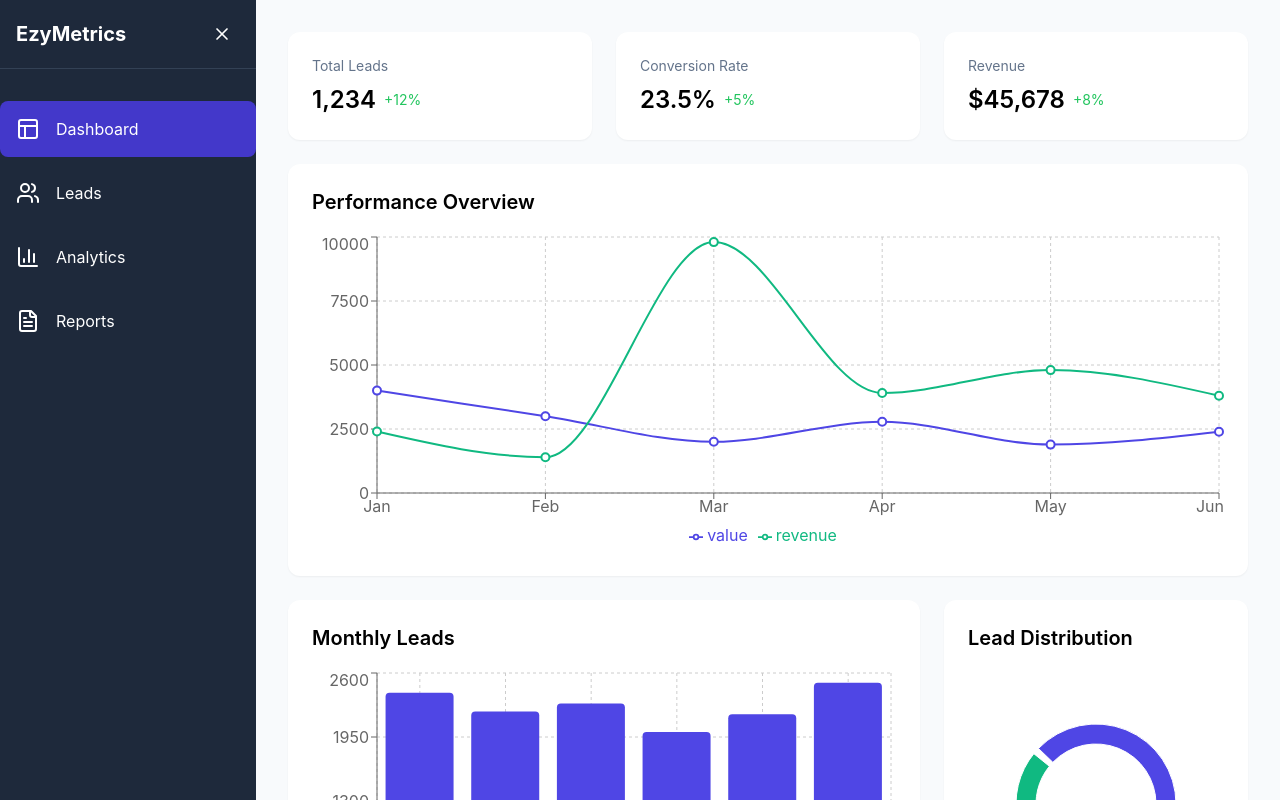
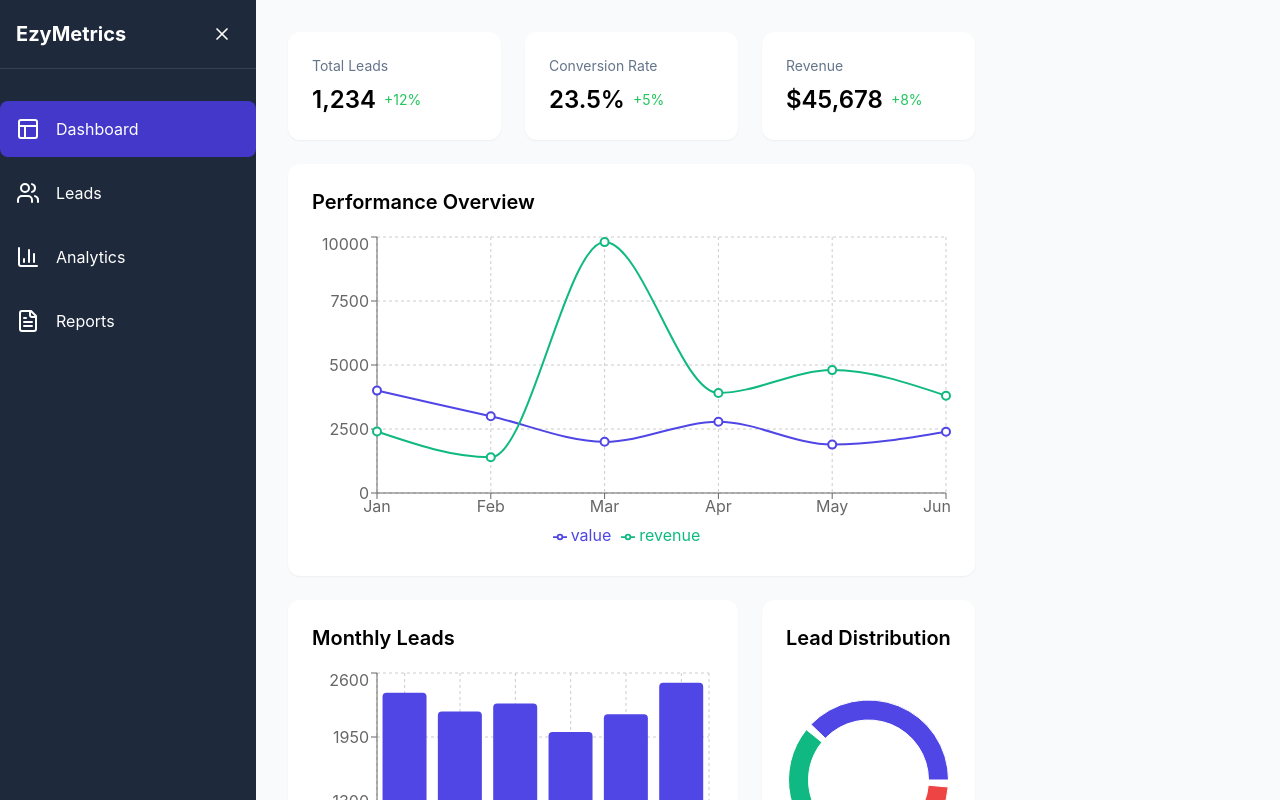
Before and after one commit to jairock007/my-app, a React (Create React App) app: page / in a window 1280 px wide. Shown: the top 800 px of the page. Built offline with nearby package versions, Linux system fonts and the light colour scheme.

Commit message:
Update Dashboard.js

```diff
--- a/src/Dashboard.js
+++ b/src/Dashboard.js
@@ -23,6 +23,7 @@ import {
   Bar,
   Legend,
 } from "recharts";
+import { PageLayout } from "./components/Layout";
 
 // Sample data
 const performanceData = [
@@ -90,66 +91,8 @@ const Dashboard = () => {
   const [isLeadModalOpen, setIsLeadModalOpen] = useState(false);
 
   return (
-    <div className="flex min-h-screen bg-slate-50">
-      {/* Sidebar */}
-      <div
-        className={`fixed h-full bg-slate-800 text-white transition-all duration-300 ease-in-out ${
-          isSidebarOpen ? "w-64" : "w-20"
-        }`}
-      >
-        <div className="flex items-center justify-between p-4 border-b border-slate-700">
-          <h1
-            className={`font-bold text-xl transition-opacity duration-200 ${
-              isSidebarOpen ? "opacity-100" : "opacity-0 hidden"
-            }`}
-          >
-            EzyMetrics
-          </h1>
-          <button
-            onClick={() => setIsSidebarOpen(!isSidebarOpen)}
-            className="p-2 rounded-lg hover:bg-slate-700 transition-colors duration-200"
-          >
-            {isSidebarOpen ? <X size={20} /> : <Menu size={20} />}
-          </button>
-        </div>
-
-        <nav className="mt-8 space-y-2">
-          <NavItem
-            icon={<Layout />}
-            text="Dashboard"
-            isOpen={isSidebarOpen}
-            active
-          />
-          <NavItem
-            icon={<Users />}
-            text="Leads"
-            isOpen={isSidebarOpen}
-            href="/leads"
-            active={window.location.pathname === "/leads"}
-          />
-          <NavItem
-            icon={<BarChart3 />}
-            text="Analytics"
-            isOpen={isSidebarOpen}
-            href="/analytics"
-            active={window.location.pathname === "/analytics"}
-          />
-          <NavItem
-            icon={<FileText />}
-            text="Reports"
-            isOpen={isSidebarOpen}
-            href="/reports"
-            active={window.location.pathname === "/reports"}
-          />
-        </nav>
-      </div>
-
-      {/* Main Content */}
-      <div
-        className={`flex-1 p-8 transition-all duration-300 ${
-          isSidebarOpen ? "ml-64" : "ml-20"
-        }md:ml-64 lg:ml-64 xl:ml-64 2xl:ml-64`}
-      >
+    <PageLayout>
+      <div className="flex min-h-screen bg-slate-50">
         <div className="grid grid-cols-1 md:grid-cols-2 lg:grid-cols-3 gap-6">
           {/* Stats Cards */}
           <StatCard title="Total Leads" value="1,234" trend="+12%" />
@@ -302,7 +245,7 @@ const Dashboard = () => {
           </div>
         </div>
       )}
-    </div>
+    </PageLayout>
   );
 };
 
--- a/src/components/ReportsPage.js
+++ b/src/components/ReportsPage.js
@@ -1,7 +1,6 @@
 // ReportsPage.js
 import React, { useState } from "react";
 import { reportsData } from "./data";
-import { Layout } from "lucide-react";
 import { PageLayout } from "./Layout";
 // import { StatusBadge } from "../Dashboard";
 
```
